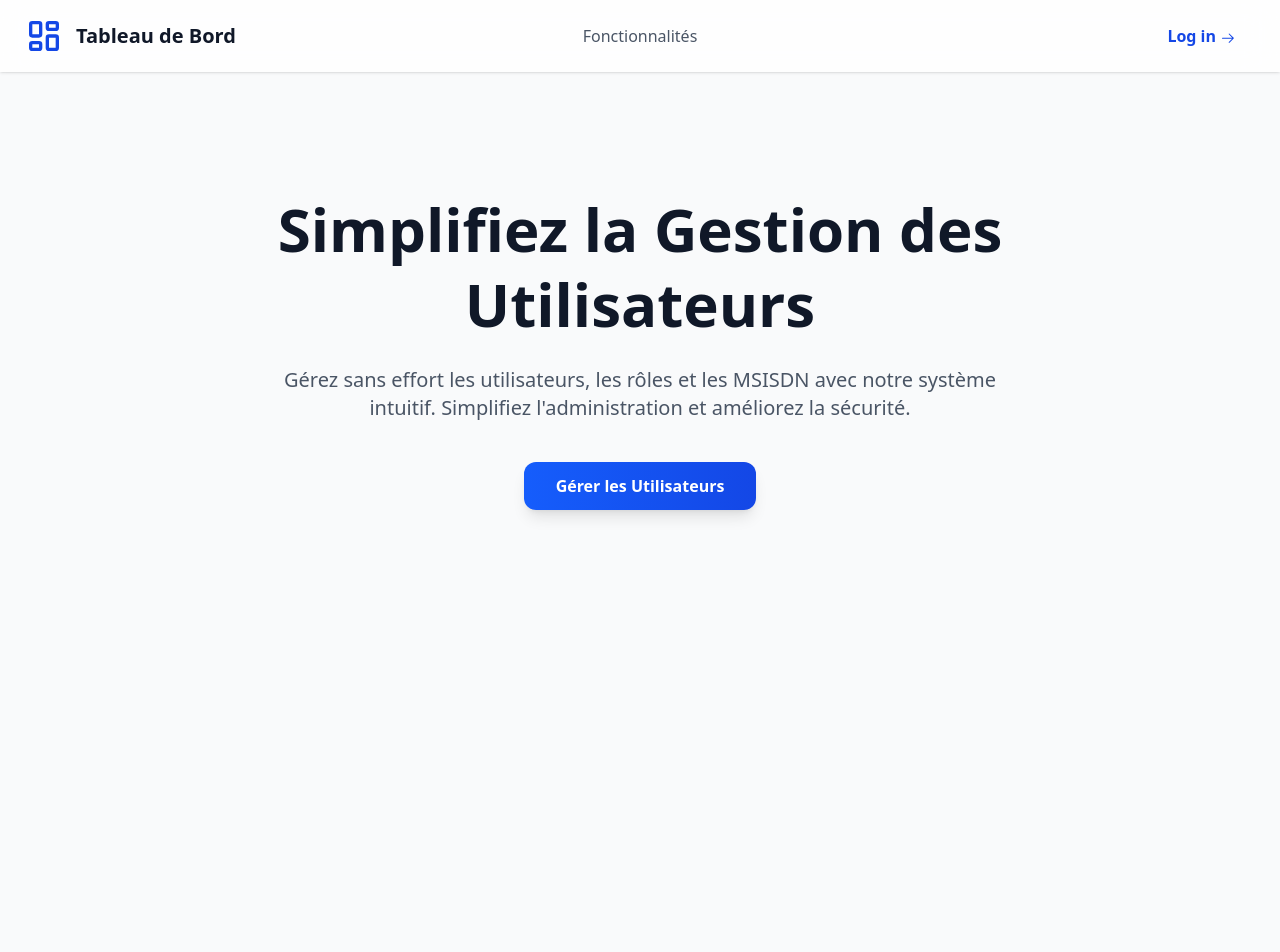
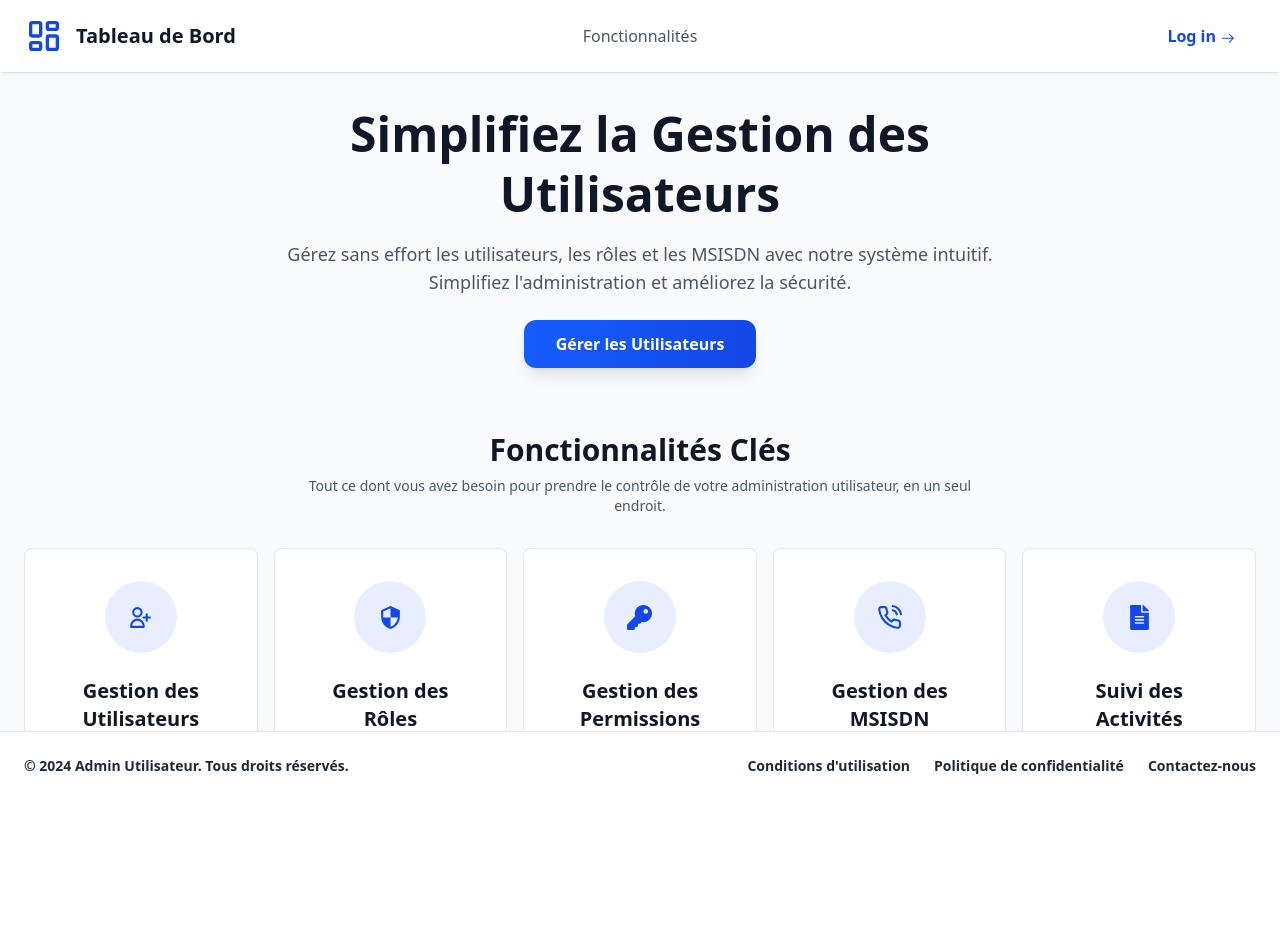
Before and after one commit to AbderaoufSouissi/Dynamic-IVR-Manager, a React (Vite) app in the folder IVR-client/: page / in a window 1280 px wide. Shown: the top 952 px of the page. After the commit the page ends 800 px from the top, so only its background shows below. Built offline with nearby package versions, Linux system fonts and the light colour scheme; no server answers.

Commit message:
Frontend: Modification de la page d'acceuil

```diff
--- a/IVR-client/src/components/cards/FeatureCard.tsx
+++ b/IVR-client/src/components/cards/FeatureCard.tsx
@@ -8,10 +8,10 @@ interface FeatureCardProps {
 
 const FeatureCard = ({ title, description, icon }: FeatureCardProps) => (
   <div className="text-center p-8 bg-white border border-gray-200 rounded-lg hover:scale-105 hover:shadow-lg transition">
-    <div className="w-16 h-16 rounded-full bg-blue-600/10 text-blue-700 flex items-center justify-center mx-auto mb-6">
-      <svg className="h-8 w-8" fill="none" stroke="currentColor" viewBox="0 0 24 24">
+    <div className="w-18 h-18 rounded-full bg-blue-600/10 text-blue-700 flex items-center justify-center mx-auto mb-6">
+
         {icon}
-      </svg>
+
     </div>
     <h3 className="text-xl font-bold text-gray-900 mb-2">{title}</h3>
     <p className="text-gray-600">{description}</p>
--- a/IVR-client/src/components/footer/Footer.tsx
+++ b/IVR-client/src/components/footer/Footer.tsx
@@ -1,37 +1,39 @@
-
-
 const Footer = () => {
   return (
-    <footer className="bg-gray-100 border-t border-gray-200">
-        <div className="container mx-auto px-6 py-8">
-          <div className="flex flex-col md:flex-row items-center justify-between">
-            <div className="flex items-center gap-4 mb-4 md:mb-0">
+    <footer className="flex-shrink-0 bg-white/80 backdrop-blur-lg shadow-sm border-t border-gray-200">
+      <div className="container mx-auto px-6 py-6">
+        <div className="flex flex-col sm:flex-row items-center justify-between gap-4">
+          <p className="text-gray-800 text-sm font-semibold text-center sm:text-left">
+            © 2024 Admin Utilisateur. Tous droits réservés.
+          </p>
+
+          <nav
+            className="flex items-center gap-6 text-sm"
+            aria-label="Footer Navigation"
+          >
             <a
-                className="text-gray-600 hover:text-blue-600 text-sm transition"
               href="#"
+              className="text-gray-800 hover:text-blue-600 transition-colors font-semibold"
             >
               Conditions d'utilisation
             </a>
             <a
-                className="text-gray-600 hover:text-blue-600 text-sm transition"
               href="#"
+              className="text-gray-800 hover:text-blue-600 transition-colors font-semibold"
             >
               Politique de confidentialité
             </a>
             <a
-                className="text-gray-600 hover:text-blue-600 text-sm transition"
               href="#"
+              className="text-gray-800 hover:text-blue-600 transition-colors font-semibold"
             >
               Contactez-nous
             </a>
-            </div>
-            <p className="text-gray-600 text-sm">
-              © 2024 Admin Utilisateur. Tous droits réservés.
-            </p>
+          </nav>
         </div>
       </div>
     </footer>
-  )
-}
+  );
+};
 
-export default Footer
+export default Footer;
--- a/IVR-client/src/components/header/Header.tsx
+++ b/IVR-client/src/components/header/Header.tsx
@@ -4,7 +4,7 @@ import { GoArrowRight } from "react-icons/go";
 
 const Header = () => {
   return (
-    <header className="sticky top-0 z-50 bg-white/80 backdrop-blur-lg shadow-sm">
+    <header className="flex-shrink-0 bg-white/80 backdrop-blur-lg shadow-sm">
       <div className="container mx-auto px-6 py-4">
         <div className="flex items-center justify-between">
           <div className="flex items-center gap-3">
@@ -24,7 +24,7 @@ const Header = () => {
           <div className="flex items-center justify-between">
             <a href="#" className="text-sm/6 font-semibold text-gray-900"></a>
             <NavLink
-              className="hidden md:flex items-center justify-center rounded-lg h-10 px-5 text-blue-700 font-bold text-sm   transition"
+              className="hidden md:flex items-center justify-center rounded-lg h-10 px-5 text-blue-700 font-bold text-sm transition"
               to={"/login"}
             >
               <p className="-mx-3 text-blue-700 rounded-lg px-3 py-2.5 text-base/7 font-semibold hover:bg-gray-50 flex items-center">
--- a/IVR-client/src/components/sections/HeroSection.tsx
+++ b/IVR-client/src/components/sections/HeroSection.tsx
@@ -1,4 +1,3 @@
-
 import { FaKey, FaFileAlt } from 'react-icons/fa'
 import { FiPhoneCall } from 'react-icons/fi'
 import { HiOutlineUserAdd } from 'react-icons/hi'
@@ -6,55 +5,53 @@ import { MdOutlineSecurity } from 'react-icons/md'
 import { NavLink } from 'react-router-dom'
 import FeatureCard from '../cards/FeatureCard'
 
-
-
 const HeroSection = () => {
-
   const features = [
   {
-      title:"Gestion des Utilisateurs",
-      description: "Créez, mettez à jour et supprimez des utilisateurs en quelques clics.",
-      icon:<HiOutlineUserAdd size={25} />
+    title: "Gestion des Utilisateurs",
+    description: "Créez et gérez facilement les utilisateurs pour un contrôle optimal de votre plateforme.",
+    icon: <HiOutlineUserAdd size={25} />
   },
   {
-      title:"Gestion des Rôles",
-      description: "Définissez et gérez les rôles et responsabilités des utilisateurs.",
-      icon:<MdOutlineSecurity size={25} />
+    title: "Gestion des Rôles",
+    description: "Définissez clairement les rôles et les responsabilités pour chaque utilisateur afin d'assurer une gouvernance efficace.",
+    icon: <MdOutlineSecurity size={25} />
   },
   {
-      title:"Gestion des Permissions",
-      description: "Attribuez et révoquez des permissions de manière granulaire.",
+    title: "Gestion des Permissions",
+    description: "Attribuez ou retirez des permissions de façon précise pour un contrôle d’accès granulaire et sécurisé.",
     icon: <FaKey size={25} />
   },
   {
-      title:"Gestion des MSISDN",
-      description: "Blacklister, Whitelister ou réinitializer le nombre d'appels d'un MSISDN",
-      icon:<FiPhoneCall size={25} />
+    title: "Gestion des MSISDN",
+    description: "Blacklistez, whitelistez ou réinitialisez les quotas d’appels des MSISDNs en toute simplicité.",
+    icon: <FiPhoneCall size={25} />
   },
   {
-      title:"Suivi des Activités",
-      description: "Surveillez les attributions d'utilisateurs et l'accès au système.",
-      icon:<FaFileAlt  size={25} />
+    title: "Suivi des Activités",
+    description: "Consultez l’historique des actions des utilisateurs et surveillez les accès pour une traçabilité renforcée.",
+    icon: <FaFileAlt size={25} />
   },
+];
 
-  ]
 
   return (
-    <main className="flex-grow">
-        <section className="h-[90vh] pt-0 pb-20 md:pb-32">
-          <div className="container mx-auto px-6 text-center">
+    <main className="flex-1 overflow-y-auto">
+      {/* Hero Section */}
+      <section className="py-8 px-6">
+        <div className="container mx-auto text-center">
           <div className="max-w-3xl mx-auto">
-              <h1 className="text-9xl md:text-6xl mt-30 font-extrabold text-gray-900 mb-6 leading-tight">
+            <h1 className="text-4xl md:text-5xl font-extrabold text-gray-900 mb-4 leading-tight">
               Simplifiez la Gestion des Utilisateurs
             </h1>
-              <p className="text-lg md:text-xl text-gray-600 mb-10">
+            <p className="text-base md:text-lg text-gray-600 mb-6">
               Gérez sans effort les utilisateurs, les rôles et les MSISDN
               avec notre système intuitif. Simplifiez l'administration et
               améliorez la sécurité.
             </p>
             <NavLink
               to={"/login"}
-                className="inline-flex items-center justify-center h-12 px-8 bg-blue-600 text-base hover:shadow-xl hover:scale-105 hover:bg-blue-700 focus:outline-none focus:ring-2 focus:ring-blue-500 bg-gradient-to-r from-blue-600 to-blue-700 hover:from-blue-700 hover:to-blue-800 disabled:from-gray-400 disabled:to-gray-500 text-white font-semibold rounded-xl transition-all duration-200 transform hover:scale-[1.02] active:scale-[0.98] disabled:transform-none disabled:cursor-not-allowed shadow-lg hover:shadow-x"
+              className="inline-flex items-center justify-center h-12 px-8 bg-blue-600 text-base hover:scale-105 hover:bg-blue-700 focus:outline-none focus:ring-2 focus:ring-blue-500 bg-gradient-to-r from-blue-600 to-blue-700 hover:from-blue-700 hover:to-blue-800 disabled:from-gray-400 disabled:to-gray-500 text-white font-semibold rounded-xl transition-all duration-200 transform hover:scale-[1.02] active:scale-[0.98] disabled:transform-none disabled:cursor-not-allowed shadow-lg hover:shadow-xl"
             >
               Gérer les Utilisateurs
             </NavLink>
@@ -63,19 +60,26 @@ const features = [
       </section>
 
       {/* Features Section */}
-        <section id="features" className="py-20 bg-gray-50">
+      <section id="features" className="py-8 bg-gray-50">
         <div className="container mx-auto px-6">
-            <div className="text-center mb-16">
-              <h2 className="text-3xl md:text-4xl font-bold text-gray-900">
+          <div className="text-center mb-8">
+            <h2 className="text-2xl md:text-3xl font-bold text-gray-900">
               Fonctionnalités Clés
             </h2>
-              <p className="text-gray-600 mt-4 max-w-2xl mx-auto">
+            <p className="text-gray-600 mt-2 max-w-2xl mx-auto text-sm">
               Tout ce dont vous avez besoin pour prendre le contrôle de votre
               administration utilisateur, en un seul endroit.
             </p>
           </div>
-            <div className="grid md:grid-cols-2 lg:grid-cols-5 gap-6">
-              {features.map(feature => <FeatureCard key={feature.title} title={feature.title} description={feature.description} icon={feature.icon}/>)}
+          <div className="grid md:grid-cols-2 lg:grid-cols-5 gap-4">
+            {features.map(feature =>
+              <FeatureCard
+                key={feature.title}
+                title={feature.title}
+                description={feature.description}
+                icon={feature.icon}
+              />
+            )}
           </div>
         </div>
       </section>
@@ -83,4 +87,4 @@ const features = [
   )
 }
 
-export default HeroSection
+export default HeroSection;
--- a/IVR-client/src/pages/HomePage.tsx
+++ b/IVR-client/src/pages/HomePage.tsx
@@ -4,8 +4,7 @@ import HeroSection from "../components/sections/HeroSection";
 
 const HomePage = () => {
   return (
-    <div className="bg-gray-50 text-gray-800 min-h-screen flex flex-col scroll-smooth">
-
+    <div className="bg-gray-50 text-gray-800 h-screen flex flex-col scroll-smooth overflow-hidden">
       <Header/>
       <HeroSection />
       <Footer />
```
Lines whose indentation alone changed are shown as unchanged.
